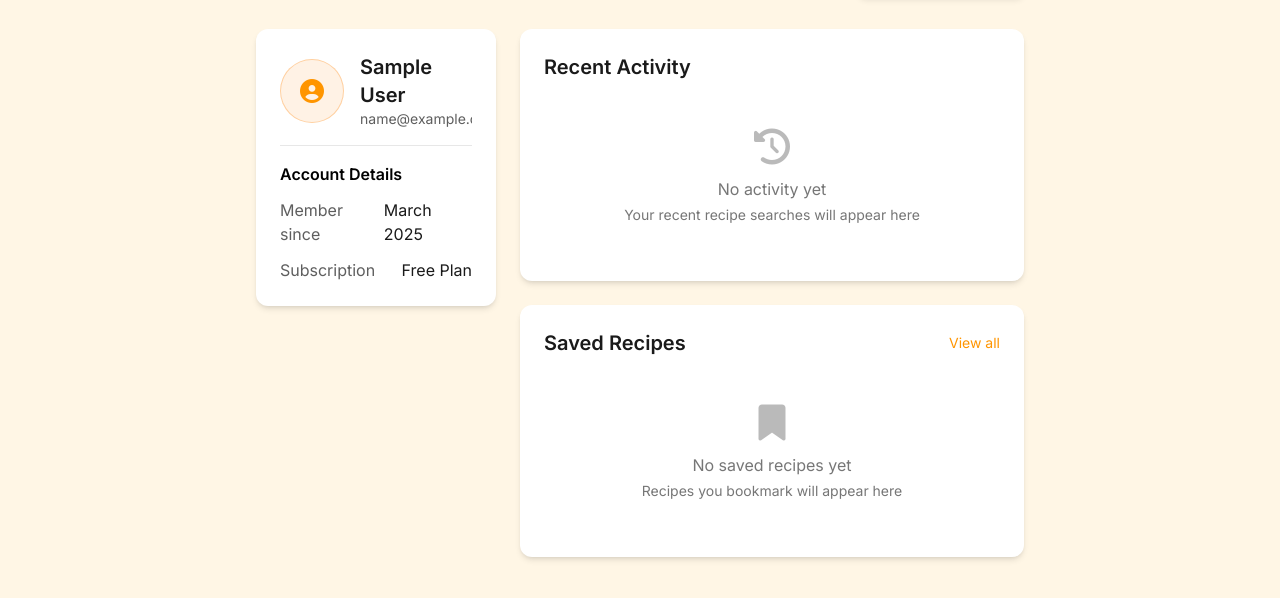
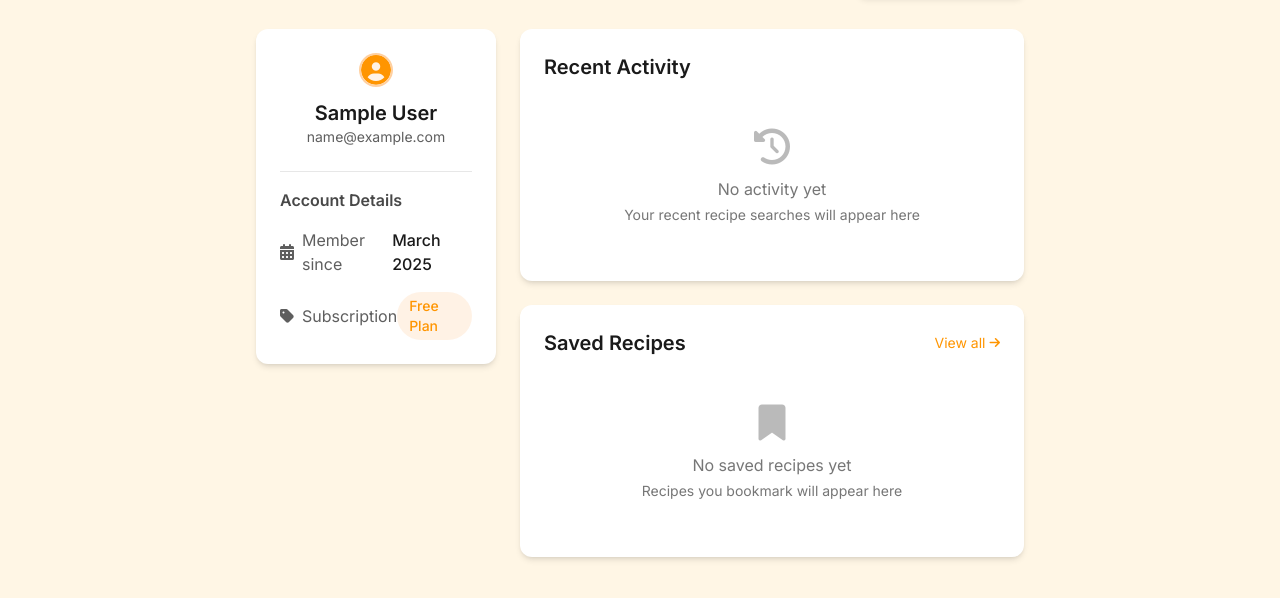
Before and after one commit to recibee/recibee.github.io, a plain HTML site: page pages/account.html in a window 1280 px wide. Shown: the part 180-778 px from the top of the page. Drawn offline with nearby package versions, Linux system fonts and the light colour scheme; sample sign-in values are in the browser's storage.

Commit message:
Enhance account page layout and user feedback by updating payment success message styling, improving avatar handling, and refining subscription badge display.

```diff
--- a/pages/account.html
+++ b/pages/account.html
@@ -56,14 +56,19 @@
     <main class="flex-grow">
         <section class="py-8 md:py-16">
             <div class="container mx-auto px-4 md:px-6">
-                <!-- Payment Success Message (conditionally shown) -->
-                <div id="payment-success" class="max-w-3xl mx-auto mb-6 bg-green-100 border border-green-200 text-green-800 rounded-lg p-4 hidden">
+                <!-- Payment Success Message (only shown when redirected from payment page) -->
+                <div id="payment-success" class="max-w-3xl mx-auto mb-8 bg-gradient-to-r from-green-50 to-emerald-50 border border-green-200 text-green-800 rounded-xl p-5 hidden shadow-sm">
                     <div class="flex items-center">
-                        <i class="fas fa-check-circle text-green-500 text-xl mr-3"></i>
+                        <div class="bg-green-100 text-green-600 rounded-full h-12 w-12 flex items-center justify-center mr-4 flex-shrink-0">
+                            <i class="fas fa-check-circle text-xl"></i>
+                        </div>
                         <div>
-                            <h3 class="font-semibold">Payment Successful!</h3>
-                            <p>Your Pro subscription is now active. Enjoy unlimited recipe searches and premium features.</p>
+                            <h3 class="font-semibold text-lg">Subscription Activated!</h3>
+                            <p class="text-green-700">Thanks for upgrading to Recibee Pro. You now have unlimited recipe searches and premium features.</p>
                         </div>
+                        <button class="ml-auto text-green-600 hover:text-green-800" onclick="document.getElementById('payment-success').classList.add('hidden')">
+                            <i class="fas fa-times"></i>
+                        </button>
                     </div>
                 </div>
 
@@ -81,34 +86,36 @@
                         <!-- Left Column: Account Info -->
                         <div class="md:col-span-1">
                             <div class="bg-white rounded-xl shadow-md p-6">
-                                <div class="flex items-center mb-4">
-                                    <div id="avatar-container" class="w-16 h-16 rounded-full bg-primary/10 flex items-center justify-center mr-4 flex-shrink-0 overflow-hidden border border-primary/30">
+                                <!-- User Profile Section -->
+                                <div class="flex flex-col items-center text-center mb-6">
+                                    <div id="avatar-container" class="w-20 h-20 rounded-full bg-primary/10 flex items-center justify-center overflow-hidden border-2 border-primary/30 mb-3 shadow-sm">
                                         <img id="user-avatar" src="" alt="Profile" class="w-full h-full object-cover" onerror="this.style.display='none'; document.getElementById('fallback-icon').style.display='flex';" />
-                                        <i id="fallback-icon" class="fas fa-user-circle text-primary text-2xl" style="display: flex;"></i>
+                                        <i id="fallback-icon" class="fas fa-user-circle text-primary text-3xl" style="display: flex;"></i>
                                     </div>
-                                    <div class="overflow-hidden">
-                                        <h2 class="text-xl font-semibold text-dark truncate" id="user-name">User Name</h2>
-                                        <p class="text-dark/70 text-sm truncate" id="user-email">user@example.com</p>
+                                    <div class="w-full">
+                                        <h2 class="text-xl font-semibold text-dark" id="user-name">User Name</h2>
+                                        <p class="text-dark/70 text-sm" id="user-email">user@example.com</p>
                                     </div>
                                 </div>
 
-                                <div class="border-t border-dark/10 pt-4 mt-4">
-                                    <h3 class="font-semibold mb-3">Account Details</h3>
-                                    <ul class="space-y-3">
+                                <!-- Account Details Section -->
+                                <div class="border-t border-dark/10 pt-4 mt-2">
+                                    <h3 class="font-semibold mb-4 text-dark/80">Account Details</h3>
+                                    <ul class="space-y-4">
                                         <li class="flex items-center justify-between">
-                                            <span class="text-dark/70">Member since</span>
-                                            <span class="text-dark" id="join-date">May 2023</span>
+                                            <span class="text-dark/70 flex items-center"><i class="fas fa-calendar-alt mr-2 text-primary/70"></i>Member since</span>
+                                            <span class="text-dark font-medium" id="join-date">May 2023</span>
                                         </li>
                                         <li class="flex items-center justify-between">
-                                            <span class="text-dark/70">Subscription</span>
-                                            <span class="text-dark" id="subscription-type">Free Plan</span>
+                                            <span class="text-dark/70 flex items-center"><i class="fas fa-tag mr-2 text-primary/70"></i>Subscription</span>
+                                            <span class="bg-primary/10 text-primary px-3 py-1 rounded-full text-sm font-medium" id="subscription-type">Free Plan</span>
                                         </li>
                                     </ul>
                                 </div>
 
                                 <div id="free-user-cta" class="mt-6 hidden">
-                                    <a href="/pages/pricing.html" class="w-full btn-primary block text-center">
-                                        Upgrade to Pro
+                                    <a href="/pages/pricing.html" class="w-full btn-primary block text-center py-3 transition-all hover:shadow-md">
+                                        <i class="fas fa-crown mr-2"></i>Upgrade to Pro
                                     </a>
                                     <p class="text-dark/60 text-sm text-center mt-2">Get unlimited uses for $12/month</p>
                                 </div>
@@ -134,7 +141,9 @@
                             <div class="bg-white rounded-xl shadow-md p-6">
                                 <div class="flex items-center justify-between mb-4">
                                     <h2 class="text-xl font-semibold text-dark">Saved Recipes</h2>
-                                    <a href="#" class="text-primary hover:underline text-sm">View all</a>
+                                    <a href="#" class="text-primary hover:text-primary/80 transition-colors text-sm flex items-center">
+                                        View all <i class="fas fa-arrow-right ml-1 text-xs"></i>
+                                    </a>
                                 </div>
 
                                 <div id="no-saved-recipes" class="text-center py-6 md:py-8 text-dark/60">
@@ -195,6 +204,13 @@
             const subscriptionType = userData.plan === 'pro' ? 'Pro Plan' : 'Free Plan';
             document.getElementById('subscription-type').textContent = subscriptionType;
 
+            // Style subscription badge based on plan type
+            const subscriptionBadge = document.getElementById('subscription-type');
+            if (userData.plan === 'pro') {
+                subscriptionBadge.classList.remove('bg-primary/10', 'text-primary');
+                subscriptionBadge.classList.add('bg-gradient-to-r', 'from-primary', 'to-accent', 'text-white');
+            }
+
             // Show upgrade CTA for free users
             if (userData.plan === 'free') {
                 document.getElementById('free-user-cta').classList.remove('hidden');
@@ -214,7 +230,7 @@
                         userAvatar.style.display = 'block';
                         fallbackIcon.style.display = 'none';
                     }
-                } else {
+            } else {
                     // Try to get avatar from localStorage as fallback
                     try {
                         const storedUser = JSON.parse(localStorage.getItem('recibee_user'));
@@ -244,6 +260,10 @@
                 localStorage.setItem('recibee_user', JSON.stringify(userData));
                 // Update subscription type
                 document.getElementById('subscription-type').textContent = 'Pro Plan';
+                // Apply pro styling to subscription badge
+                const subscriptionBadge = document.getElementById('subscription-type');
+                subscriptionBadge.classList.remove('bg-primary/10', 'text-primary');
+                subscriptionBadge.classList.add('bg-gradient-to-r', 'from-primary', 'to-accent', 'text-white');
                 // Hide upgrade CTA
                 document.getElementById('free-user-cta').classList.add('hidden');
             }
@@ -262,7 +282,7 @@
                 }).catch(error => {
                     console.error('Error signing out:', error);
                     // Fallback - just clear localStorage and redirect
-                    localStorage.removeItem('recibee_user');
+                localStorage.removeItem('recibee_user');
                     localStorage.removeItem('sb-access-token');
                     localStorage.removeItem('sb-refresh-token');
                     window.location.href = '/pages/login.html';
```
